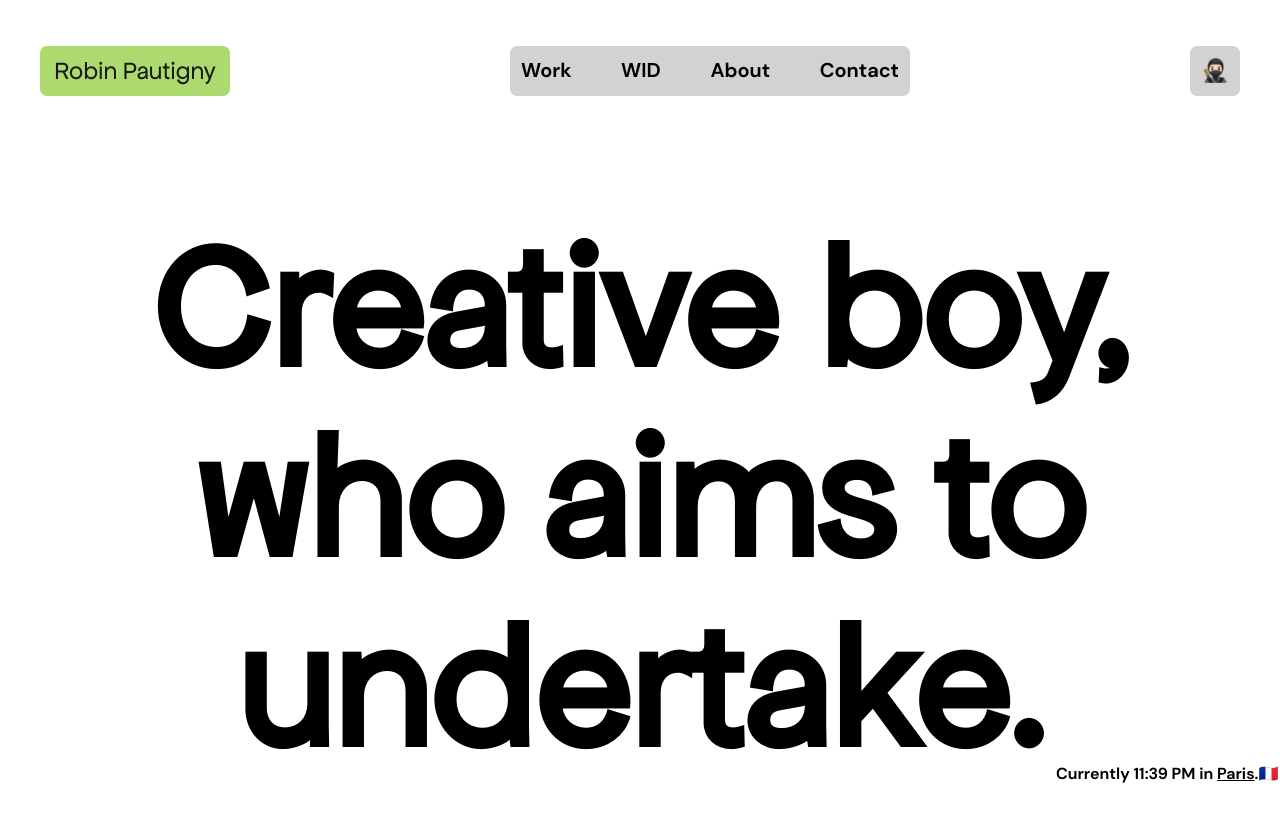
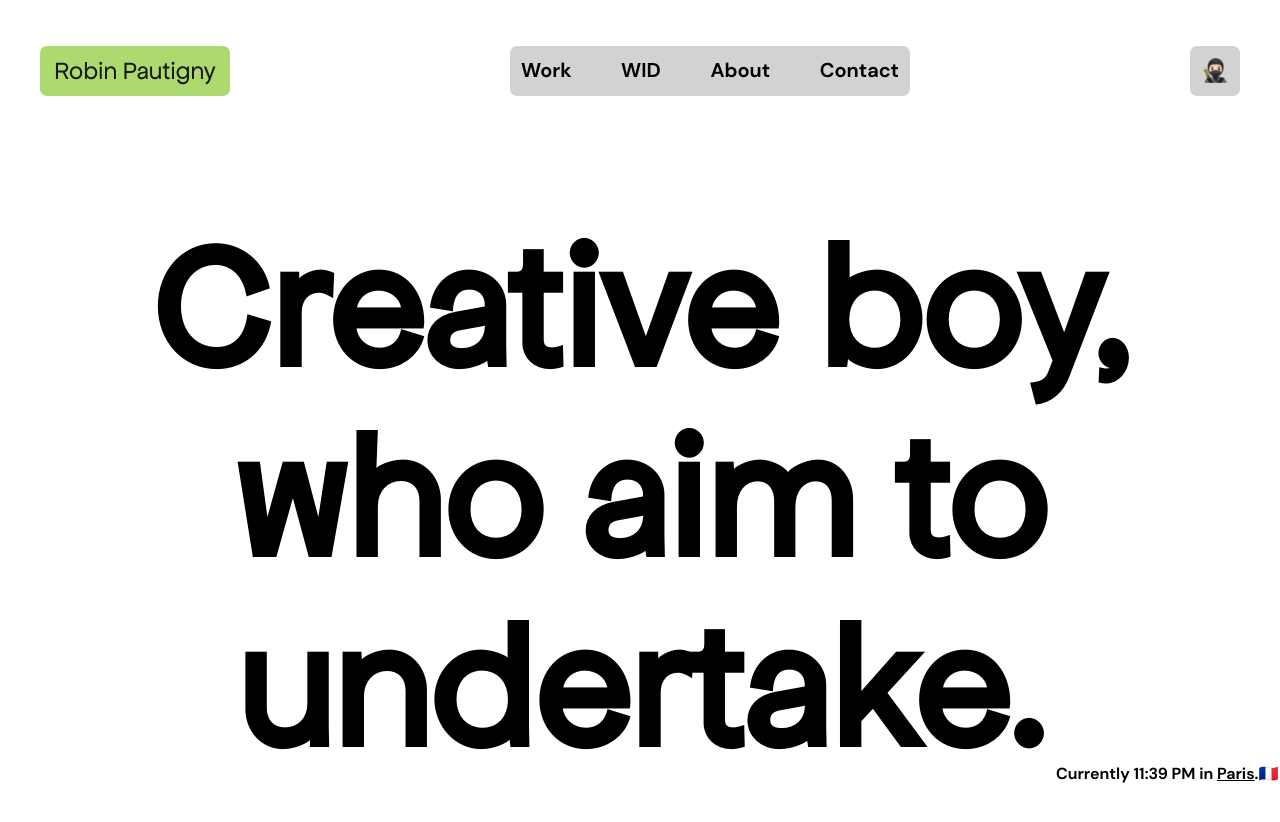
Before and after one commit to rob1-alt/portfolio, a Next.js app: page / in a window 1280 px wide. Shown: the top 822 px of the page. Built offline with nearby package versions, Linux system fonts and the light colour scheme.

Commit message:
trying to deploy 🚀

```diff
--- a/pages/index.js
+++ b/pages/index.js
@@ -23,7 +23,7 @@ export default function Home() {
       <main className={styles.main}>
       <Navbar/>
        <div className={styles.title}>
-          <h1>Creative boy, who aims to undertake.</h1>
+          <h1>Creative boy, who aim to undertake.</h1>
         </div>
        <div className={styles.clock}>
        <Clock/>
```
